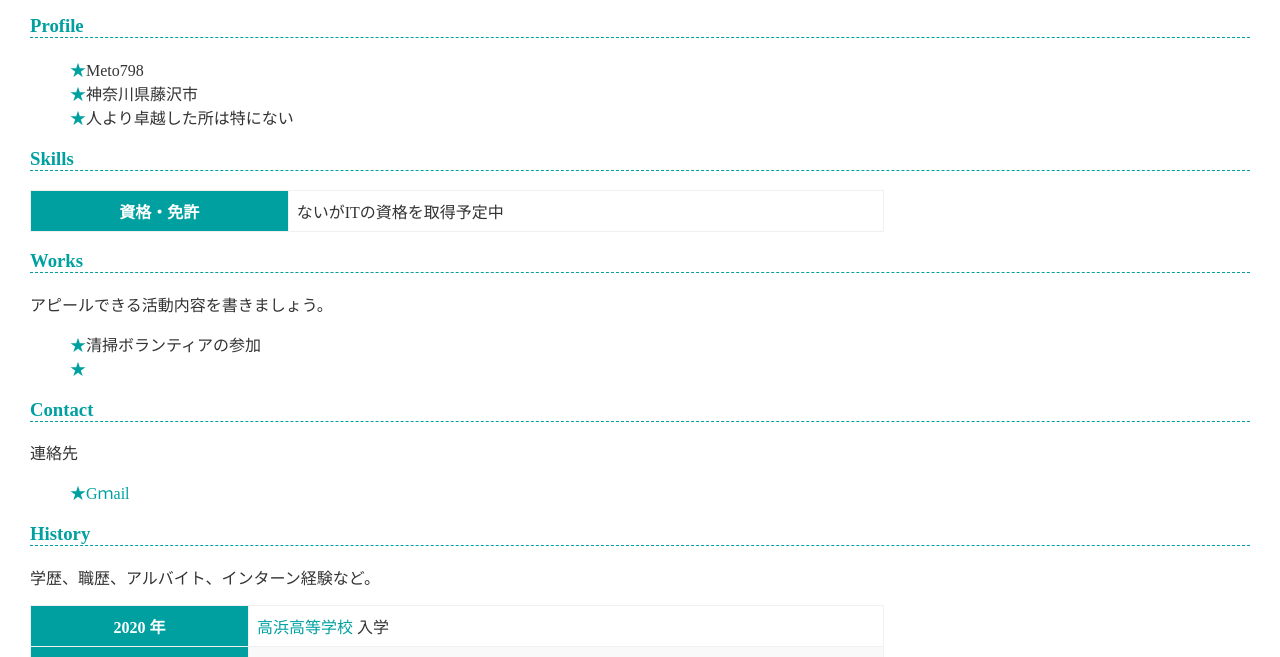
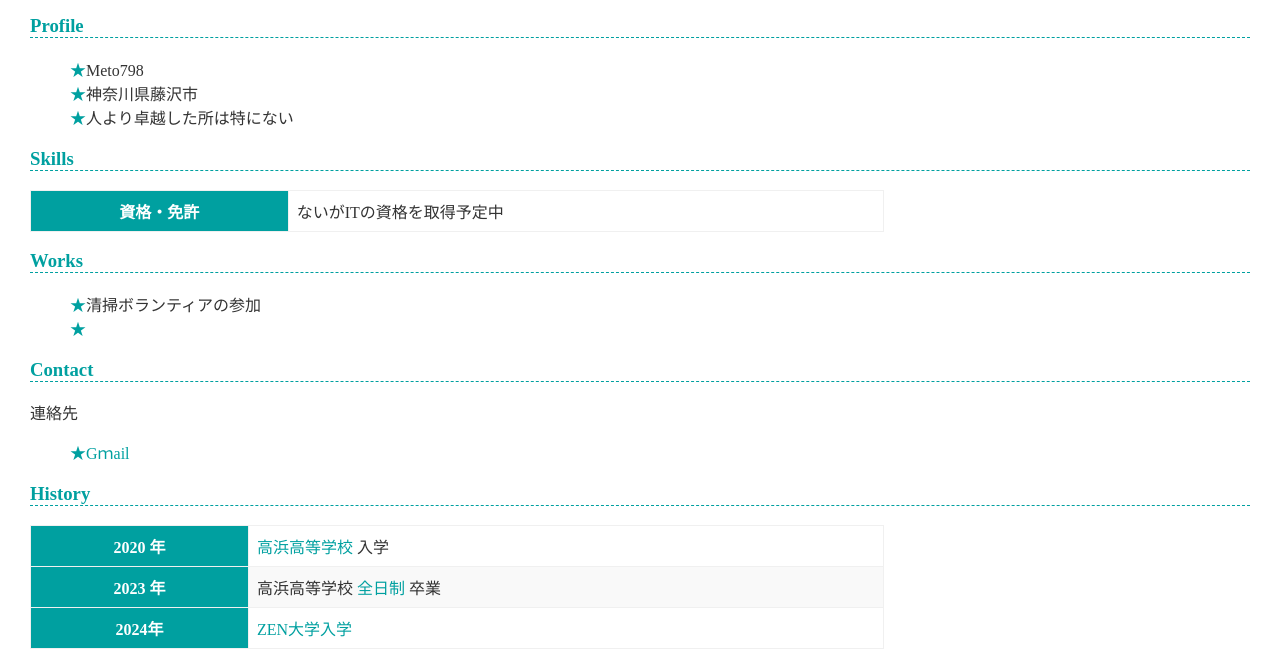
Before and after one commit to meto798/meto798.github.io, a plain HTML site: page index.html in a window 1280 px wide. Shown: the part 447-1104 px from the top of the page. Drawn offline with Linux system fonts and the light colour scheme.

```diff
--- a/index.html
+++ b/index.html
@@ -31,7 +31,7 @@
     </table>
 
     <h3>Works</h3>
-    <p>アピールできる活動内容を書きましょう。</p>
+
     <ul>
       <li>清掃ボランティアの参加</a></li>
       <li>
@@ -44,7 +44,7 @@
     </ul>
 
     <h3>History</h3>
-    <p>学歴、職歴、アルバイト、インターン経験など。</p>
+
     <table>
       <tr>
         <th>2020 年</th>
```
